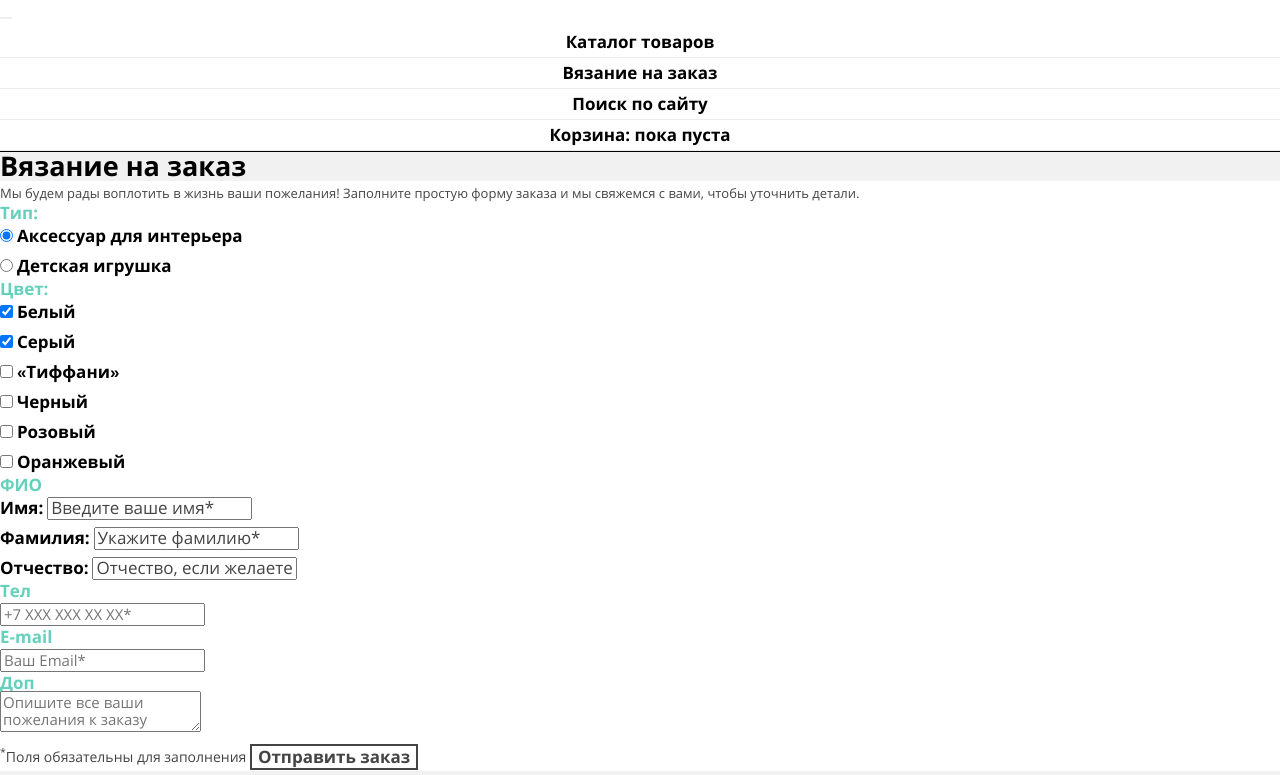
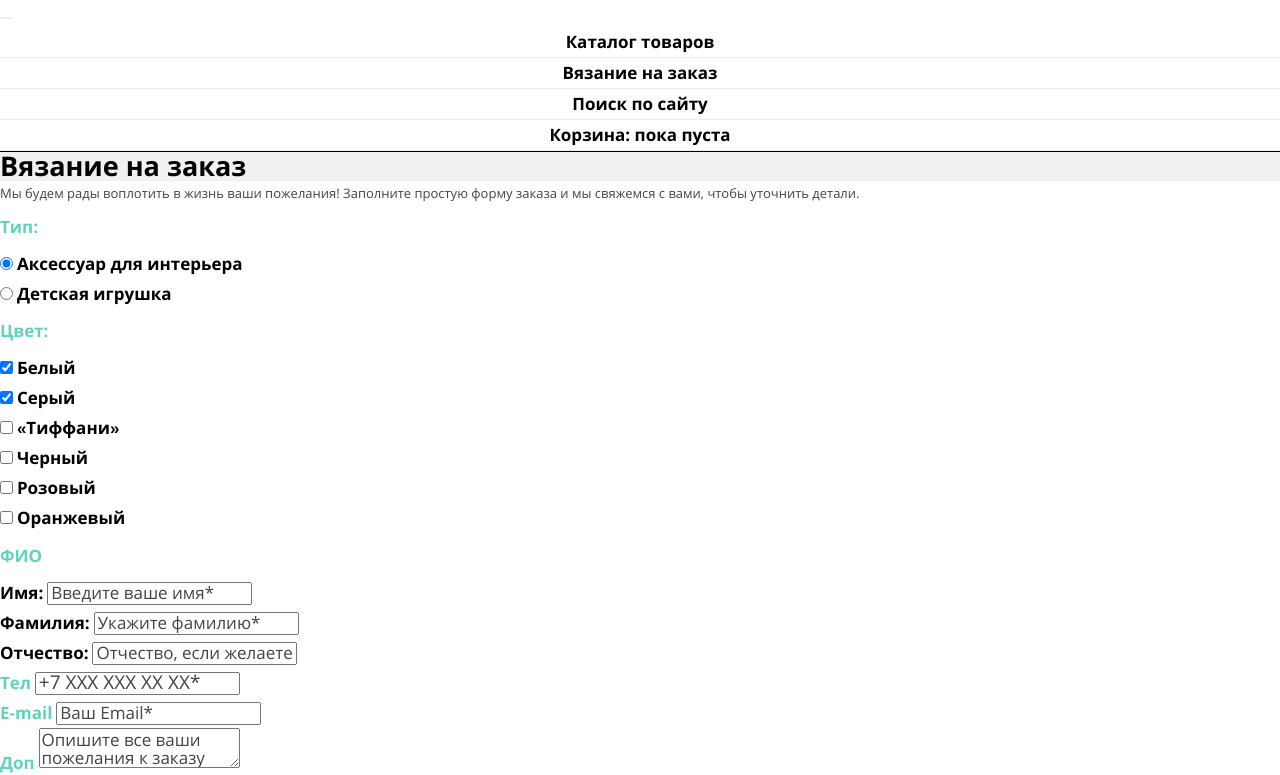
Before and after one commit to mambarinka/50026-mishka-19, a website: page source/form.html in a window 1280 px wide. Shown: the part 33-808 px from the top of the page. Drawn offline with nearby package versions, Linux system fonts and the light colour scheme; files that its build step writes are made by us from their sources.

Commit message:
исправляет по змечаниям

```diff
--- a/source/form.html
+++ b/source/form.html
@@ -39,9 +39,11 @@
     <p class="form-main__text">Мы будем рады воплотить в жизнь ваши пожелания! Заполните простую форму заказа и мы
       свяжемся с вами, чтобы уточнить детали.</p>
     <form class="form" action="https://echo.htmlacademy.ru" method="get">
-      <fieldset class="form__type">
-        <legend class="form__legend">Тип:</legend>
-        <ul class="form__list type-list">
+      <ul class="form__list">
+
+        <li class="form__item">
+          <h2 class="form__item-title">Тип:</h2>
+          <ul class="form__item-list type-list">
             <li class="type-list__item">
               <input class="type-list__input" id="accessory" type="radio" name="type" value="accessory" checked>
               <label class="type-list__label" for="accessory">Аксессуар для
@@ -52,11 +54,11 @@
               <label class="type-list__label" for="toy">Детская игрушка</label>
             </li>
           </ul>
-      </fieldset>
+        </li>
 
-      <fieldset class="form__color">
-        <legend class="form__legend">Цвет:</legend>
-        <ul class="form__list color-list">
+        <li class="form__item">
+          <h2 class="form__item-title">Цвет:</h2>
+          <ul class="form__item-list color-list">
             <li class="color-list__item">
               <input class="color-list__input" id="white-color" type="checkbox" name="white-color" checked>
               <label class="color-list__label" for="white-color">Белый</label>
@@ -82,11 +84,11 @@
               <label class="color-list__label" for="orange-color">Оранжевый</label>
             </li>
           </ul>
-      </fieldset>
+        </li>
 
-      <fieldset class="form__name">
-        <legend class="form__legend">ФИО</legend>
-        <ul class="form__list name-list">
+        <li class="form__item">
+          <h2 class="form__item-title">ФИО</h2>
+          <ul class="form__item-list name-list">
             <li class="name-list__item">
               <label class="name-list__label" for="first-name">Имя:</label>
               <input class="name-list__input" id="first-name" type="text" name="first-name"
@@ -103,22 +105,24 @@
                 placeholder="Отчество, если желаете">
             </li>
           </ul>
-      </fieldset>
+        </li>
 
-      <fieldset class="form__tel">
-        <legend class="form__legend">Тел</legend>
-        <input class="form__input" type="tel" name="tel" placeholder="+7 ХХХ ХХХ ХХ ХХ*" required>
-      </fieldset>
+        <li class="form__item">
+          <label class="form__item-title" for="tel">Тел</label>
+            <input class="form__input form__input--bigger" type="tel" name="tel" id="tel" placeholder="+7 ХХХ ХХХ ХХ ХХ*" required>
+        </li>
 
-      <fieldset class="form__mail">
-        <legend class="form__legend">E-mail</legend>
-        <input class="form__input" type="email" name="email" placeholder="Ваш Email*" required>
-      </fieldset>
+        <li class="form__item">
+          <label class="form__item-title" for="email">E-mail</label>
+          <input class="form__input" type="email" name="email" id="email" placeholder="Ваш Email*" required>
+        </li>
 
-      <fieldset class="form__text">
-        <legend class="form__legend">Доп</legend>
-        <textarea class="form__input" placeholder="Опишите все ваши пожелания к заказу"></textarea>
-      </fieldset>
+        <li class="form__item">
+          <label class="form__item-title" for="additional">Доп</label>
+          <textarea class="form__input" name="additional" id="additional"
+            placeholder="Опишите все ваши пожелания к заказу"></textarea>
+        </li>
+      </ul>
 
       <small class="form__small">
         <sup>*</sup>Поля обязательны для заполнения
--- a/source/less/blocks/contacts.less
+++ b/source/less/blocks/contacts.less
@@ -10,14 +10,15 @@
 
 .contacts__value {
   .p-model();
+}
 
-  &--email {
-    color: inherit;
-    line-height: 30px;
-    border-bottom: 1px solid @design-color;
-  }
+.contacts__link {
+  color: inherit;
+  line-height: 30px;
+  border-bottom: 1px solid @design-color;
+}
 
-  &--address {
-    font-style: normal;
-  }
+
+.contacts__address {
+  font-style: normal;
 }
--- a/source/less/blocks/form.less
+++ b/source/less/blocks/form.less
@@ -1,20 +1,23 @@
-.form__type,
-.form__color,
-.form__name,
-.form__tel,
-.form__mail,
-.form__text {
-  margin: 0;
-  padding: 0;
-  border: none;
+.form__list {
+  .list-reset();
 }
 
-.form__legend {
+.form__item-title {
   .text-options(17px, 16px, 700, @design-color);
 }
 
-.form__list {
+.form__item-list {
   .list-reset();
+}
+
+.form__input {
+  &::placeholder {
+    .text-options(17px, 18px, 400, @text-color);
+  }
+
+  &--bigger::placeholder {
+    .text-options(19px, 18px, 400, @text-color);
+  }
 }
 
 .form__small {
```
Lines whose indentation alone changed are shown as unchanged.
